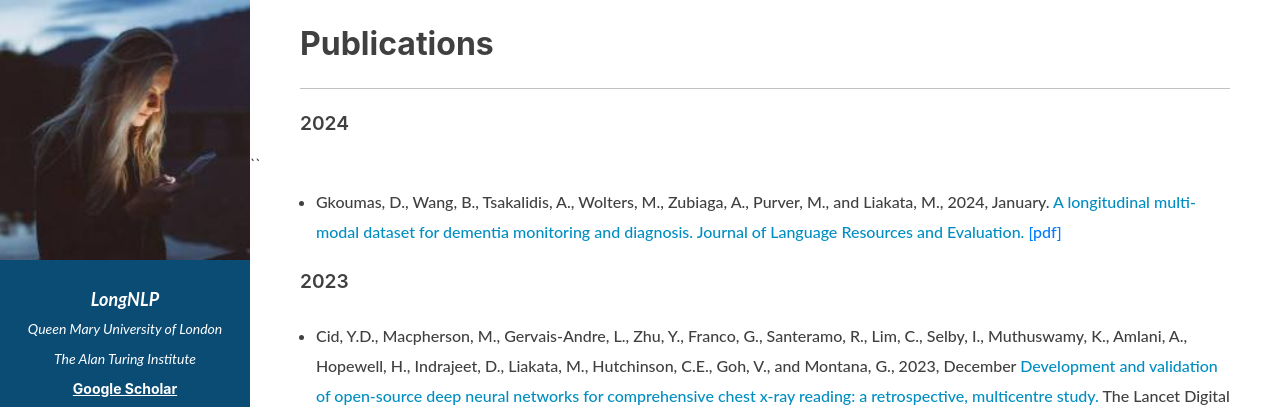
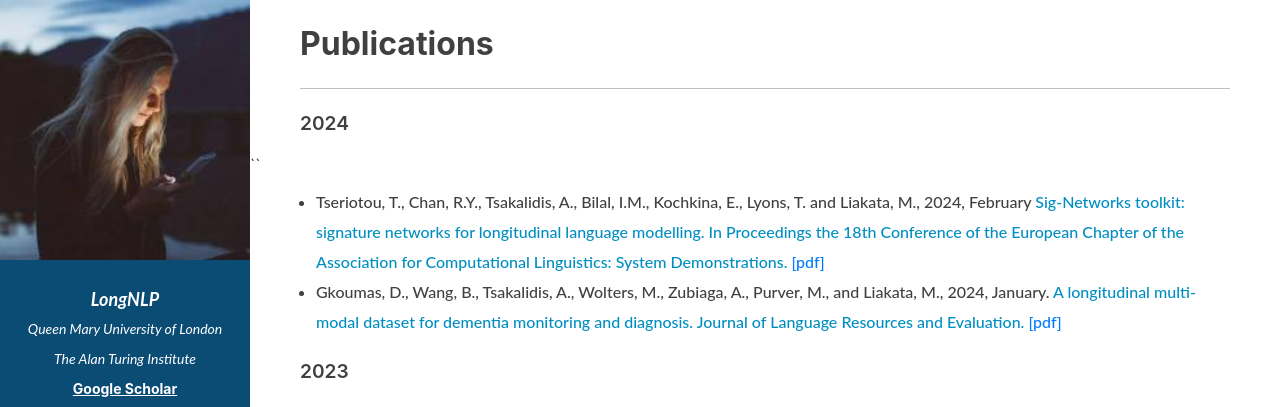
Before and after one commit to Maria-Liakata-NLP-Group/Maria-Liakata-NLP-Group.github.io, a plain HTML site: page publications.html in a window 1280 px wide. Shown: the top 407 px of the page. Drawn offline with nearby package versions, Linux system fonts and the light colour scheme; a small style sheet from the web is missing.

Commit message:
demo paper

```diff
--- a/publications.html
+++ b/publications.html
@@ -56,6 +56,10 @@
   </div>
 
 ``<div class="content">
+    <ul>
+	<li>Tseriotou, T., Chan, R.Y., Tsakalidis, A., Bilal, I.M., Kochkina, E., Lyons, T. and Liakata, M., 2024, February <span style="color: #008ec2"> Sig-Networks toolkit: signature networks for longitudinal language modelling. In Proceedings the 18th Conference of the European Chapter of the Association for Computational Linguistics: System Demonstrations.
+	<a href="https://arxiv.org/pdf/2312.03523.pdf">[pdf]</a></li> </li>
+     </ul>
     <ul>
 	<li>Gkoumas, D., Wang, B., Tsakalidis, A., Wolters, M., Zubiaga, A., Purver, M., and Liakata, M., 2024, January. <span style="color: #008ec2"> A longitudinal multi-modal dataset for dementia monitoring and diagnosis. Journal of Language Resources and Evaluation.
 	<a href="https://arxiv.org/pdf/2109.01537.pdf">[pdf]</a></li> </li>
```
